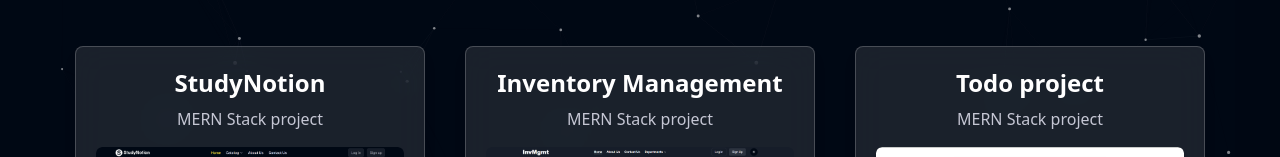
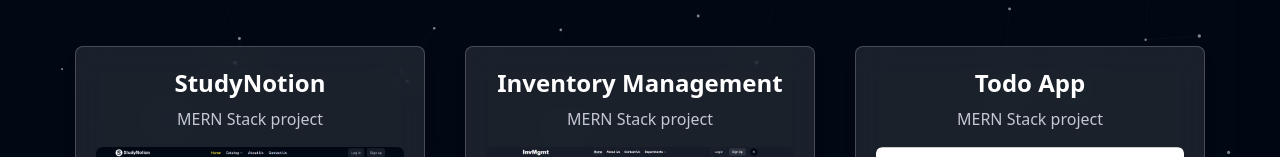
Before and after one commit to VishalPatel63/vishalportfolio, a React (Create React App) app: page /project in a window 1280 px wide. Shown: the part 154-311 px from the top of the page. Built offline with nearby package versions, Linux system fonts and the light colour scheme.

Commit message:
Update data.js

```diff
--- a/src/data.js
+++ b/src/data.js
@@ -31,7 +31,7 @@ const data = [
 	},
 	{
 		id: 3,
-		name: "Todo project",
+		name: "Todo App",
         info:"MERN Stack project",
 		image: todo,
 		goto : "https://todoproject-steel.vercel.app/"
```
